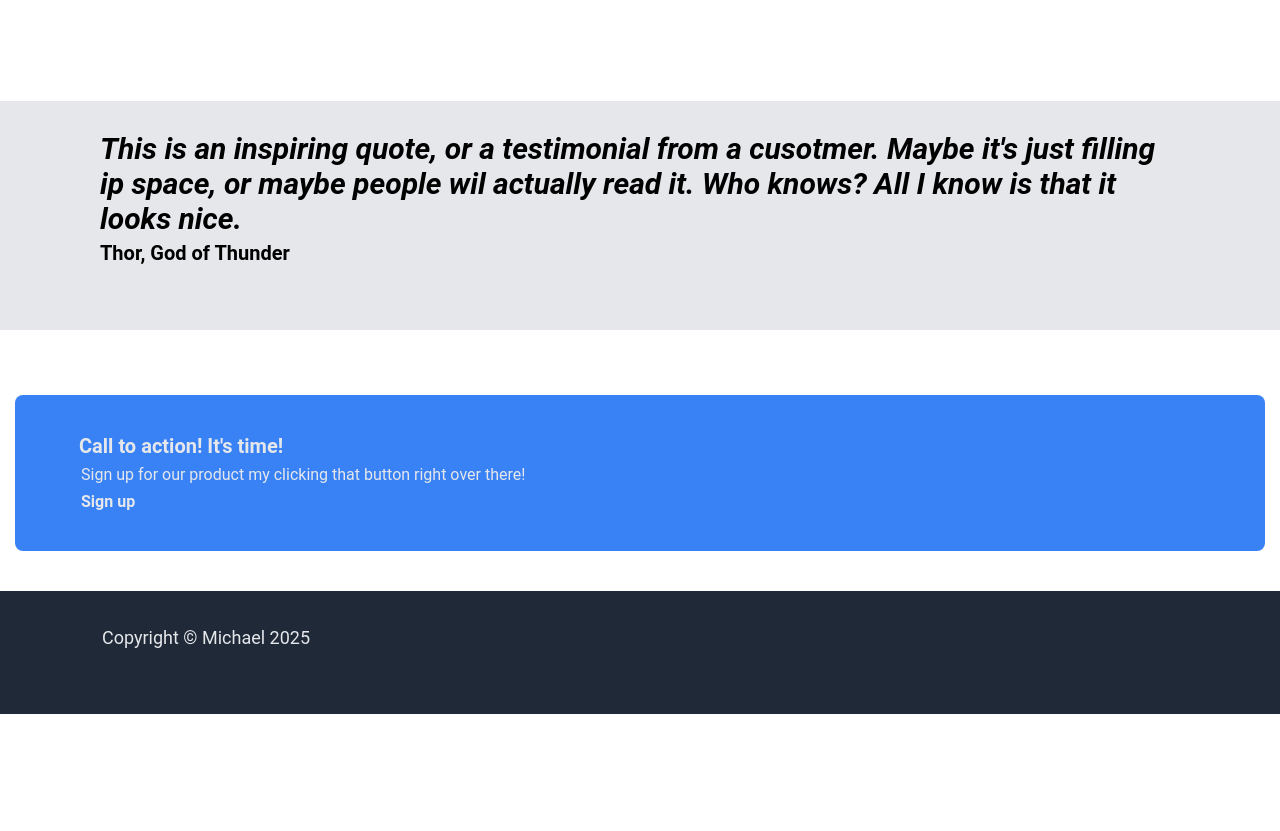
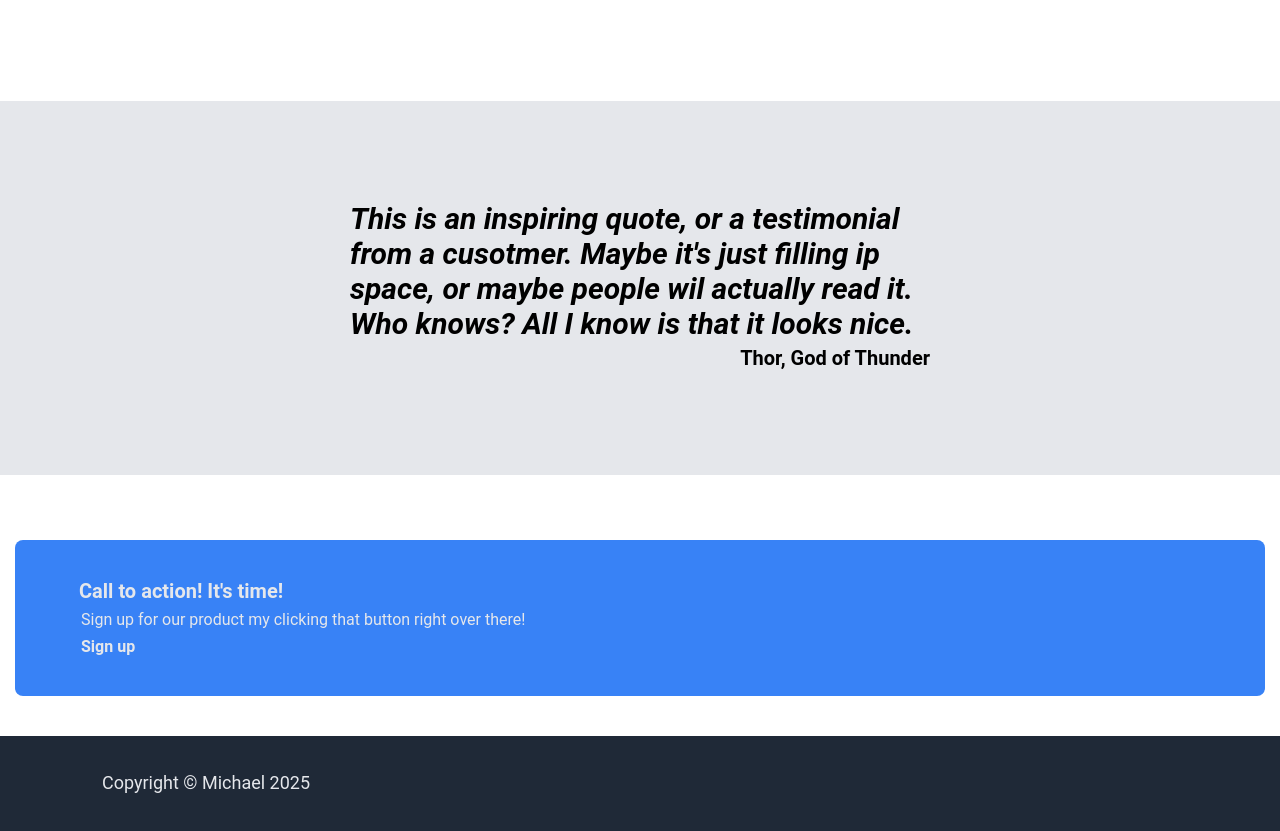
Before and after one commit to madekunle93/odin-landing-page, a plain HTML site: page index.html in a window 1280 px wide. Shown: the part 1089-1920 px from the top of the page. Before the commit the page ends 1803 px from the top, so only its background shows below. Drawn offline with Linux system fonts and the light colour scheme.

Commit message:
Add flex to quote box

```diff
--- a/styles.css
+++ b/styles.css
@@ -154,7 +154,14 @@ p {
 .quote-box {
     background-color: #e5e7eb;
     border: 50px;
-    padding: 30px 100px 60px;
+    display: flex;
+    flex-wrap: wrap;
+    justify-content: flex-end;
+    margin-bottom: 0px;
+    padding-bottom: 100px;
+    padding-top: 100px;
+    padding-left: 350px;
+    padding-right: 350px;
 }
 
 .call-to-action-box {
```
